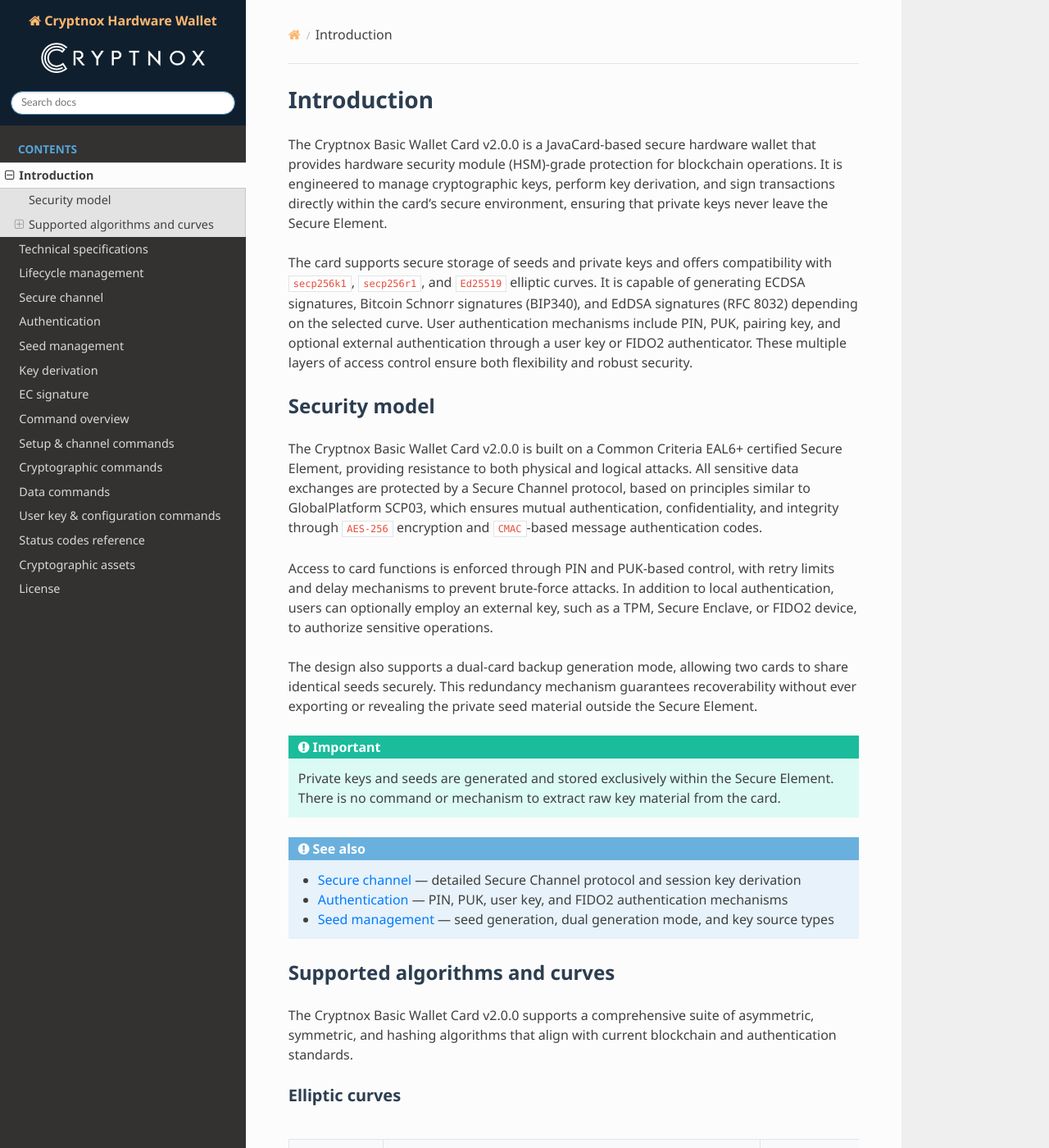
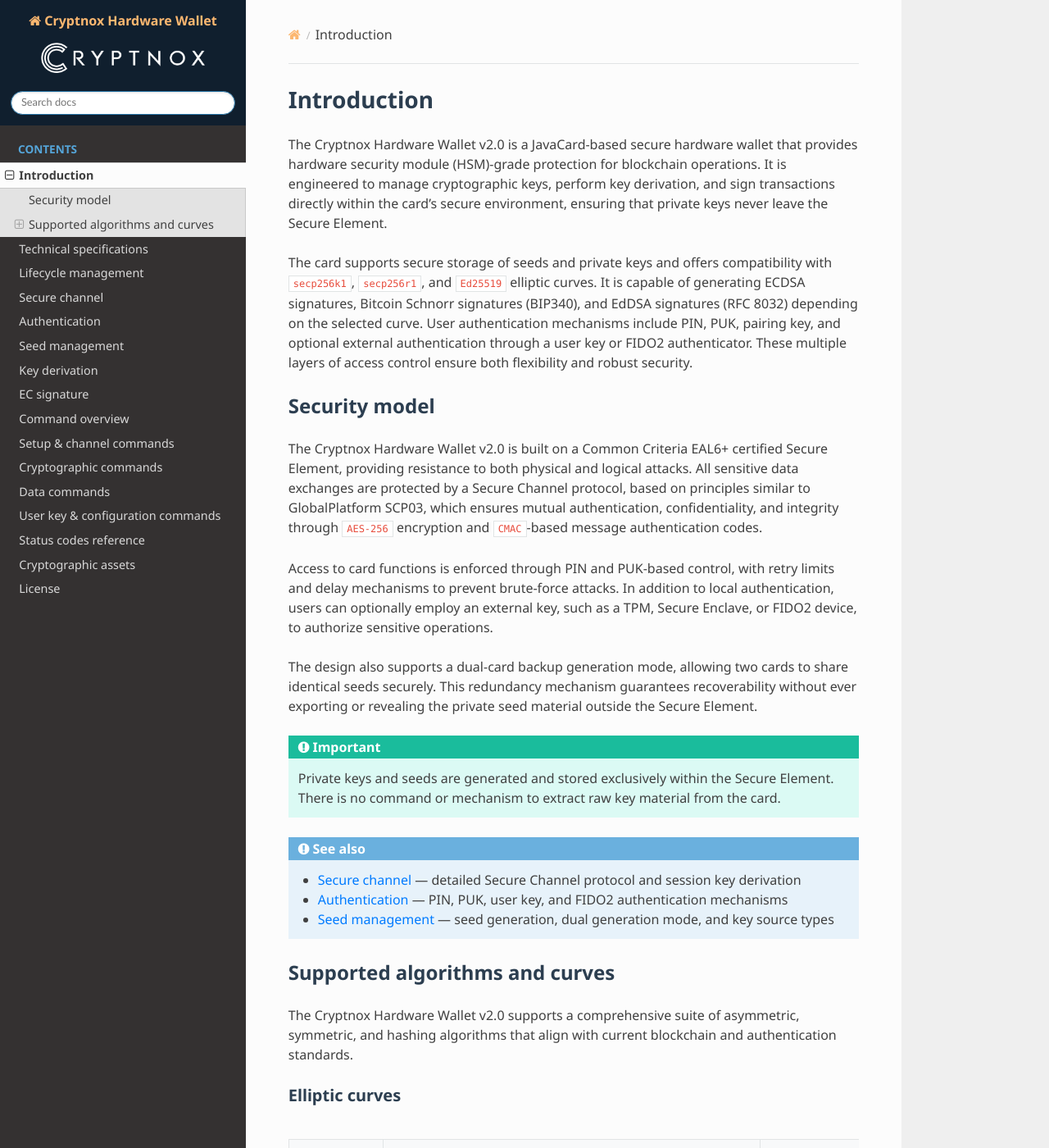
Before and after one commit to cryptnox/cryptnox-hardware-wallet, a Sphinx documentation site: the page built from docs/source/introduction.rst, in a window 1280 px wide and 1400 px high. Shown: the whole window at 82% size. Built offline with Sphinx 7.4.7 and the Read the Docs theme 3.1.0, drawn with Linux system fonts in a browser that asks for light colours.

Commit message:
Update version naming and remove Basic Wallet Card references.

```diff
--- a/docs/source/commands_setup.rst
+++ b/docs/source/commands_setup.rst
@@ -60,7 +60,7 @@
      - ``'B'`` = Basic
    * - Applet version
      - 3B
-     - Major.Middle.Minor (e.g. ``0x02 0x00 0x00`` = v2.0.0)
+     - Major.Middle.Minor (e.g. ``0x02 0x00 0x00`` = v2.0)
    * - Status flags
      - 2B
      - Big-endian short, see below
--- a/docs/source/index.rst
+++ b/docs/source/index.rst
@@ -1,7 +1,7 @@
 Cryptnox Hardware Wallet — API Reference
 ============================================
 
-Basic Wallet Card v2.0.0 with user auth by ECDSA 256r1, EdDSA, RSA2048 and FIDO auth.
+Cryptnox Hardware Wallet v2.0 with user auth by ECDSA 256r1, EdDSA, RSA2048 and FIDO auth.
 
 This JavaCard Open Platform 3 applet provides basic HSM-like "cryptoki" capabilities for
 managing crypto-currencies private key secure storage and signature for any blockchain using
--- a/docs/source/introduction.rst
+++ b/docs/source/introduction.rst
@@ -1,7 +1,7 @@
 Introduction
 ============
 
-The Cryptnox Basic Wallet Card v2.0.0 is a JavaCard-based secure hardware wallet that provides hardware
+The Cryptnox Hardware Wallet v2.0 is a JavaCard-based secure hardware wallet that provides hardware
 security module (HSM)-grade protection for blockchain operations. It is engineered to manage
 cryptographic keys, perform key derivation, and sign transactions directly within the card's
 secure environment, ensuring that private keys never leave the Secure Element.
@@ -16,7 +16,7 @@
 Security model
 --------------
 
-The Cryptnox Basic Wallet Card v2.0.0 is built on a Common Criteria EAL6+ certified Secure Element,
+The Cryptnox Hardware Wallet v2.0 is built on a Common Criteria EAL6+ certified Secure Element,
 providing resistance to both physical and logical attacks. All sensitive data exchanges are
 protected by a Secure Channel protocol, based on principles similar to GlobalPlatform SCP03,
 which ensures mutual authentication, confidentiality, and integrity through ``AES-256``
@@ -45,7 +45,7 @@
 Supported algorithms and curves
 --------------------------------
 
-The Cryptnox Basic Wallet Card v2.0.0 supports a comprehensive suite of asymmetric, symmetric, and
+The Cryptnox Hardware Wallet v2.0 supports a comprehensive suite of asymmetric, symmetric, and
 hashing algorithms that align with current blockchain and authentication standards.
 
 Elliptic curves
```
